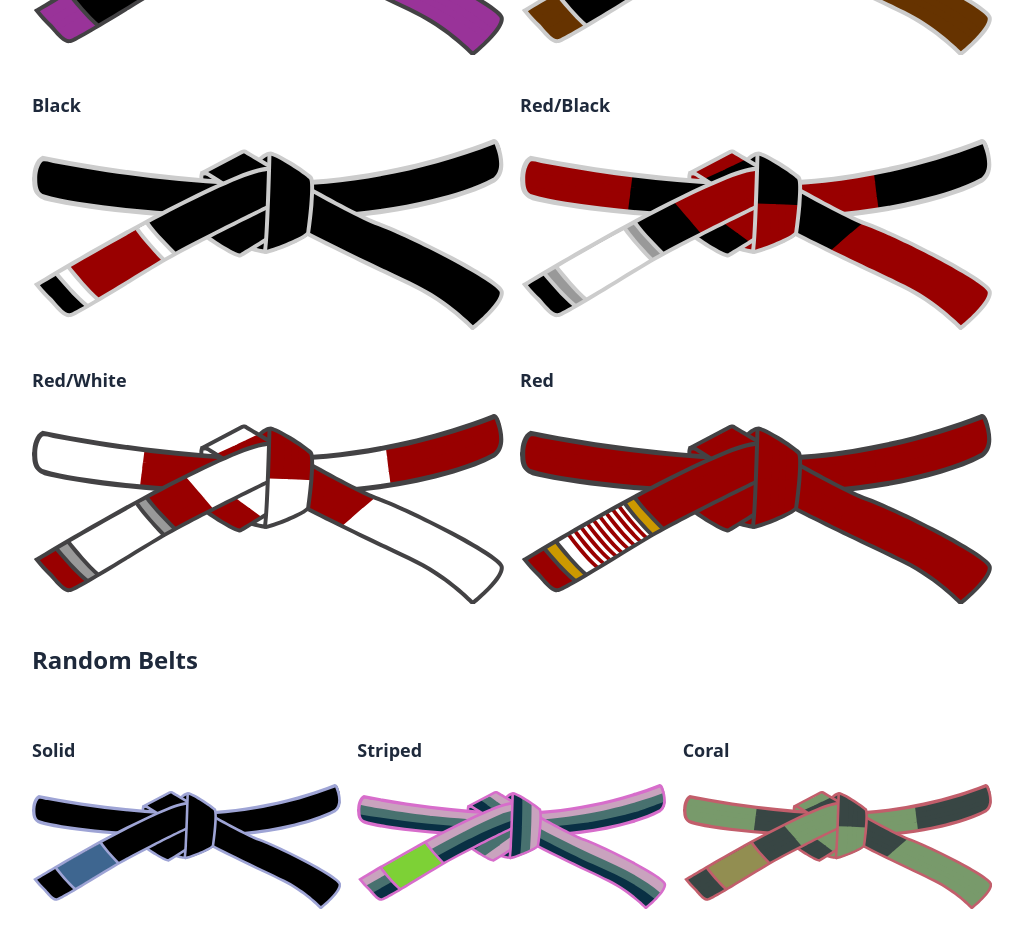
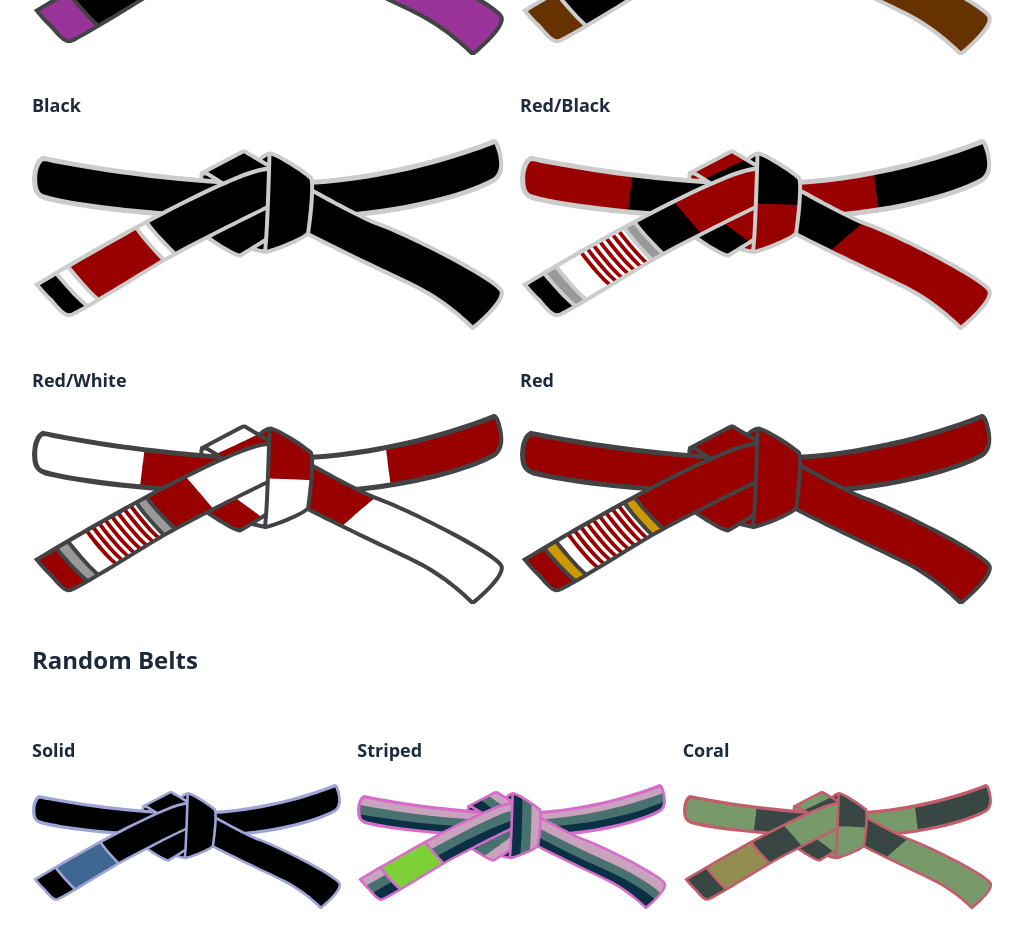
Before and after one commit to jeffholst/vue-custom-belt, a Vue app: page / in a window 1280 px wide. Shown: the part 3220-4154 px from the top of the page, without its empty margins (128-1151 px from the left). Built offline with nearby package versions, Linux system fonts and the light colour scheme.

Commit message:
refactor: minStripes, maxStripes & stripePosition

```diff
--- a/package.json
+++ b/package.json
@@ -1,7 +1,7 @@
 {
   "name": "vue-svg-belt",
   "author": "Jeff Holst",
-  "version": "0.1.8",
+  "version": "0.1.9",
   "description": "Vue 3 component to easily create any style martial arts belt in SVG format.",
   "keywords": [
     "vue",
--- a/src/App.vue
+++ b/src/App.vue
@@ -115,11 +115,7 @@ let randomSplit: BeltProps[] = getRandomBelt(
           <h2 class="text-lg font-bold text-slate-800 dark:text-white py-5">
             {{ belt.name }}
           </h2>
-          <SVGBelt
-            :belt-props="
-              ibjjfSystem.getBeltPropsByName(belt.name, belt.stripeCount)
-            "
-          />
+          <SVGBelt :belt-props="ibjjfSystem.getBeltPropsByName(belt.name)" />
         </div>
       </div>
       <h1 class="text-2xl font-bold text-slate-800 dark:text-white py-10">
--- a/src/shared/ibjjf.json
+++ b/src/shared/ibjjf.json
@@ -453,7 +453,6 @@
       "professorPatchColor": "Gold",
       "professorBorderColor": "DarkBorder",
       "stripeColor": "Red",
-      "stripeCount": 9,
       "stripeStart": "Right",
       "minStripes": 9,
       "maxStripes": 10
--- a/src/shared/shared.ts
+++ b/src/shared/shared.ts
@@ -76,7 +76,7 @@ export const getBeltProps = (
     professorPatch: "",
     professorBorder: "",
     hasProfessorPatch: false,
-    stripeCount: 0,
+    stripeCount: stripeCount,
     stripePosition: "Right",
     stripe1: "",
     stripe2: "",
--- a/src/types/BeltProps.ts
+++ b/src/types/BeltProps.ts
@@ -172,7 +172,7 @@ export class BeltSystem {
       beltPropsAry.push(
         this.getBeltProps(
           belt,
-          stripeCount === undefined ? belt.stripeCount : stripeCount,
+          stripeCount === undefined ? belt.minStripes : stripeCount,
           stripePosition
         )
       );
```
Also changed, not shown: 2 other files (tests, documents, lock files or other folders).
